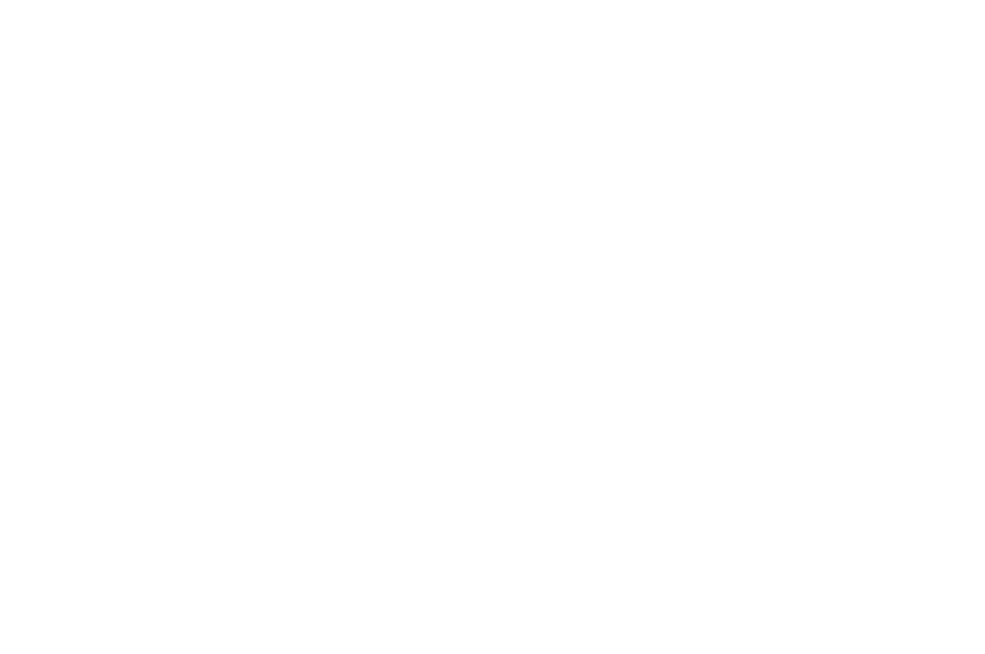
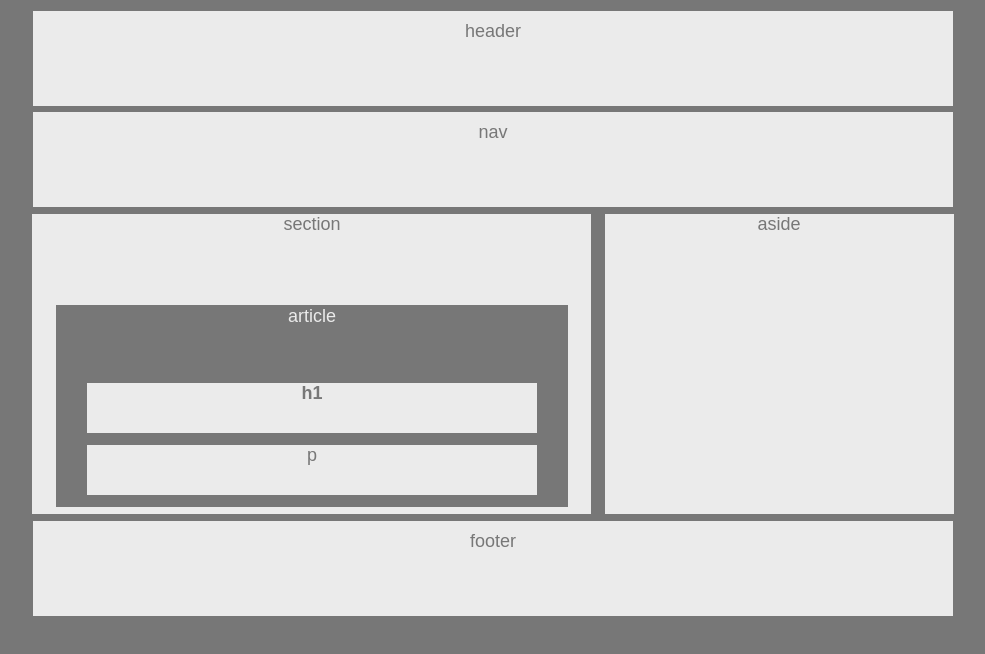
Before and after one commit to KihaMoore/HW-Wireframe, a plain HTML site: page index.html in a window 1280 px wide. Shown: the whole page, without its empty margins (147-1132 px from the left). Drawn offline with Linux system fonts and the light colour scheme.

Commit message:
added html and css files.

```diff
--- a/index.html
+++ b/index.html
@@ -4,9 +4,23 @@
     <meta charset="UTF-8">
     <meta name="viewport" content="width=device-width, initial-scale=1.0">
     <meta http-equiv="X-UA-Compatible" content="ie=edge">
+    <link rel="stylesheet" href="style.css">
     <title>Document</title>
 </head>
 <body>
+    <header>header</header>
+    <nav>nav</nav>
+
+    <div class="section">section
+    <div class="article">article
+        <h1>h1</h1>
+        <p>p</p>
+    </div>
+  </div>
+    <div class="aside">aside</div>
+
+ <footer>footer</footer>
+
 
 </body>
 </html>
--- a/style.css
+++ b/style.css
@@ -1 +1,108 @@
-style
+body{
+    font-family: 'Arial', 'Helvetica Neue', Helvetica, sans-serif;
+    color: #777;
+    background-color:#777;
+    width: 968x;
+    font-size: 18px;
+    text-align:center;
+}
+
+header{
+      background-color: #ebebeb;
+      color:#777;
+      width:900px;
+      height:75px;
+      margin: 0 auto;
+      padding : 10px ;
+      border : 3px solid #777 ;
+   }
+
+nav{
+   background-color: #ebebeb;
+   color:#777;
+   width:900px;
+   height:75px;
+   margin: 0 auto;
+   padding : 10px ;
+   border : 3px solid #777 ;
+}
+
+
+
+
+.section{
+   background-color:#ebebeb;
+   width:559px;
+   height:300px;
+   border : 3px solid #777 ;
+   margin: 1px;
+   display: inline-block;
+   border : 3px solid #777 ;
+   vertical-align: top;
+
+
+}
+
+.section h1{
+   background-color:#ebebeb;
+   font-size: 18px;
+   width:450px;
+   height:50px;
+   margin:0 auto;
+   border: solid 1px #777;
+   position:relative;
+   top:55px;
+   color:#777;
+
+}
+
+.section p{
+   background-color:#ebebeb;
+   font-size: 18px;
+   width:450px;
+   height:50px;
+   margin:0 auto;
+   border: solid 1px #777;
+   position:relative;
+   top:65px;
+   color:#777;
+}
+.article{
+   background-color:#777;
+   color:#ebebeb;
+   width:510px;
+   height:150px;
+   border : 1px solid #777 ;
+   display: inline-block;
+   padding-bottom:50px;
+   position:relative;
+   top:70px;
+
+
+}
+
+
+
+.aside{
+   background-color:#ebebeb;
+   width:349px;
+   height:300px;
+   border : 3px solid #777 ;
+   margin:1px;
+   display: inline-block;
+   border : 3px solid #777 ;
+   vertical-align: top;
+
+}
+
+footer{
+   background-color: #ebebeb;
+      color:#777;
+      width:900px;
+      height:75px;
+      text-align:center;
+      margin: 0 auto;
+      padding : 10px ;
+      border : 3px solid #777 ;
+      clear:both;
+}
```
